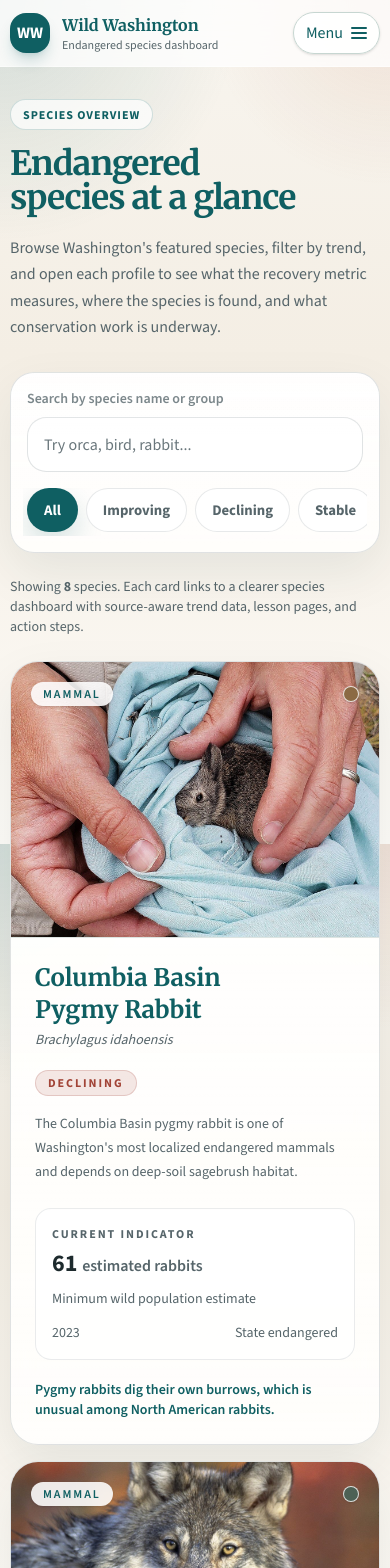
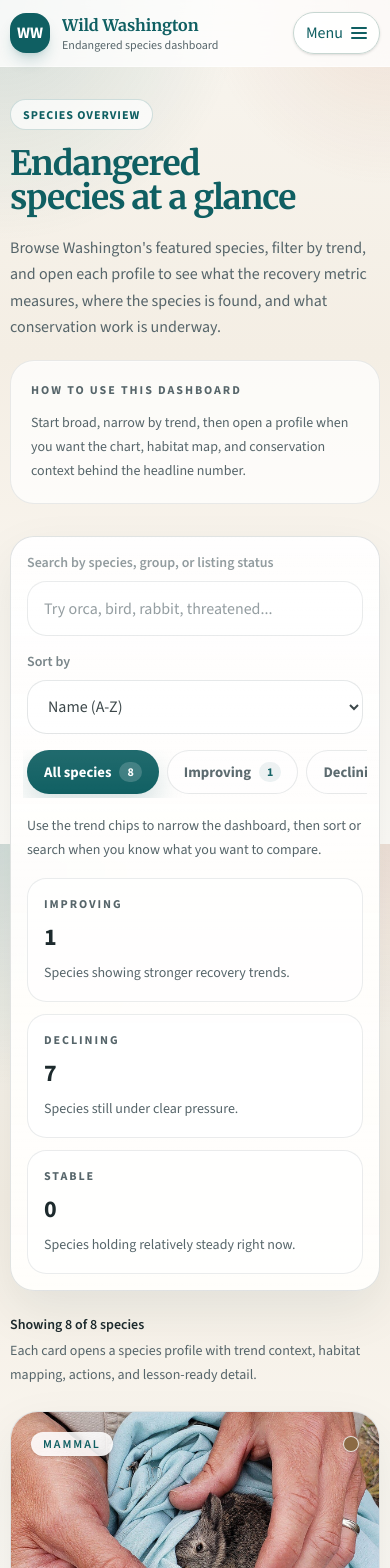
Before and after one commit to sabinMas/Wild-Washington, a Next.js app: page /dashboard in a window 390 px wide. Shown: the top 1568 px of the page. Built offline with nearby package versions, Linux system fonts and the light colour scheme.

Commit message:
Upgrade dashboard browsing experience

```diff
--- a/app/dashboard/page.tsx
+++ b/app/dashboard/page.tsx
@@ -10,6 +10,7 @@ export default function DashboardPage() {
 
   return (
     <div className="shell py-8 sm:py-12">
+      <div className="grid gap-5 lg:grid-cols-[minmax(0,1.2fr)_minmax(18rem,0.8fr)] lg:items-end">
         <div className="max-w-3xl">
           <p className="section-kicker">Species overview</p>
           <h1 className="hero-title mt-4 font-bold text-ocean">Endangered species at a glance</h1>
@@ -20,6 +21,15 @@ export default function DashboardPage() {
           </p>
         </div>
 
+        <div className="panel-soft rounded-[1.5rem] p-5">
+          <p className="eyebrow">How to use this dashboard</p>
+          <p className="mt-3 text-sm leading-6 text-muted">
+            Start broad, narrow by trend, then open a profile when you want the chart,
+            habitat map, and conservation context behind the headline number.
+          </p>
+        </div>
+      </div>
+
       <div className="mt-8 sm:mt-10">
         <SpeciesExplorer species={species} />
       </div>
--- a/app/page.tsx
+++ b/app/page.tsx
@@ -16,12 +16,12 @@ export default function HomePage() {
           <div className="grid gap-8 lg:grid-cols-[1.15fr_0.85fr] lg:items-start lg:gap-10">
             <div>
               <p className="section-kicker">Washington State endangered species dashboard</p>
-              <h1 className="hero-title mt-5 max-w-4xl font-bold text-ocean">
-                See how Washington&apos;s endangered wildlife is changing, and what recovery actually looks like.
+              <h1 className="hero-title mt-5 max-w-3xl font-bold text-ocean">
+                See how Washington&apos;s endangered wildlife is changing.
               </h1>
               <p className="lede mt-5 sm:mt-6">
                 Wild Washington helps learners, educators, and curious residents understand
-                how each species is doing, what its recovery metric actually measures,
+                how each species is doing, what recovery actually looks like, what its recovery metric actually measures,
                 and where conservation work is happening across the state.
               </p>
               <div className="mt-6 grid gap-3 text-sm leading-6 text-muted sm:grid-cols-3">
--- a/components/species/SpeciesCard.tsx
+++ b/components/species/SpeciesCard.tsx
@@ -5,6 +5,8 @@ import { formatNumber } from "@/lib/utils";
 import { type SpeciesRecord } from "@/types/species";
 
 export function SpeciesCard({ species }: { species: SpeciesRecord }) {
+  const habitatPreview = species.range.habitats.slice(0, 2).join(", ");
+
   return (
     <Link
       href={`/species/${species.slug}`}
@@ -31,7 +33,7 @@ export function SpeciesCard({ species }: { species: SpeciesRecord }) {
       </div>
 
       <div className="flex flex-1 flex-col p-6">
-        <div className="mb-5 flex items-start justify-between gap-3">
+        <div className="mb-4 flex items-start justify-between gap-3">
           <div>
             <h3 className="display-type text-2xl font-bold text-ocean">
               {species.commonName}
@@ -40,13 +42,16 @@ export function SpeciesCard({ species }: { species: SpeciesRecord }) {
           </div>
         </div>
 
-        <div className="mb-4">
+        <div className="mb-4 flex flex-wrap items-center gap-2">
           <StatusBadge trend={species.trend} />
+          <span className="rounded-full bg-sand/80 px-3 py-1 text-xs font-semibold uppercase tracking-[0.12em] text-muted">
+            {species.listingStatus}
+          </span>
         </div>
 
         <p className="text-sm leading-6 text-muted">{species.heroSummary}</p>
 
-        <div className="panel-soft mt-6 grid gap-3 rounded-2xl p-4">
+        <div className="panel-soft mt-5 grid gap-3 rounded-2xl p-4">
           <div>
             <p className="eyebrow">
               Current indicator
@@ -59,13 +64,26 @@ export function SpeciesCard({ species }: { species: SpeciesRecord }) {
               {species.populationMetric.label}
             </p>
           </div>
-          <div className="flex items-center justify-between text-sm text-muted">
-            <span>{species.currentPopulation.year}</span>
-            <span>{species.listingStatus}</span>
+          <div className="grid gap-3 border-t border-border/60 pt-3 sm:grid-cols-2">
+            <div>
+              <p className="eyebrow">Latest year</p>
+              <p className="mt-1 text-sm font-semibold text-ink">{species.currentPopulation.year}</p>
+            </div>
+            <div>
+              <p className="eyebrow">Key habitat</p>
+              <p className="mt-1 text-sm font-semibold text-ink">{habitatPreview}</p>
+            </div>
           </div>
         </div>
 
-        <p className="mt-5 text-sm font-semibold text-ocean">{species.quickFact}</p>
+        <div className="mt-5 rounded-[1.15rem] bg-ocean/[0.07] px-4 py-3">
+          <p className="text-sm font-semibold text-ocean">{species.quickFact}</p>
+        </div>
+
+        <div className="mt-5 flex items-center justify-between text-sm font-semibold text-ocean">
+          <span>Open species profile</span>
+          <span aria-hidden="true">→</span>
+        </div>
       </div>
     </Link>
   );
--- a/components/species/SpeciesExplorer.tsx
+++ b/components/species/SpeciesExplorer.tsx
@@ -2,72 +2,234 @@
 
 import { useMemo, useState } from "react";
 import { SpeciesCard } from "@/components/species/SpeciesCard";
-import { type SpeciesRecord } from "@/types/species";
+import { cn } from "@/lib/utils";
+import { type SpeciesRecord, type TrendDirection } from "@/types/species";
 
-const trendFilters = ["all", "improving", "declining", "stable"] as const;
+const trendFilters = [
+  {
+    value: "all",
+    label: "All species",
+    description: "See the full dashboard collection.",
+  },
+  {
+    value: "improving",
+    label: "Improving",
+    description: "Species showing stronger recovery trends.",
+  },
+  {
+    value: "declining",
+    label: "Declining",
+    description: "Species still under clear pressure.",
+  },
+  {
+    value: "stable",
+    label: "Stable",
+    description: "Species holding relatively steady right now.",
+  },
+] as const;
+
+const sortOptions = [
+  { value: "name", label: "Name (A-Z)" },
+  { value: "trend", label: "Trend status" },
+  { value: "group", label: "Species group" },
+] as const;
+
+const trendPriority: Record<TrendDirection, number> = {
+  improving: 0,
+  stable: 1,
+  declining: 2,
+};
+
+function resetControls(
+  setQuery: (value: string) => void,
+  setTrend: (value: (typeof trendFilters)[number]["value"]) => void,
+  setSortBy: (value: (typeof sortOptions)[number]["value"]) => void,
+) {
+  setQuery("");
+  setTrend("all");
+  setSortBy("name");
+}
 
 export function SpeciesExplorer({ species }: { species: SpeciesRecord[] }) {
   const [query, setQuery] = useState("");
-  const [trend, setTrend] = useState<(typeof trendFilters)[number]>("all");
+  const [trend, setTrend] = useState<(typeof trendFilters)[number]["value"]>("all");
+  const [sortBy, setSortBy] = useState<(typeof sortOptions)[number]["value"]>("name");
+
+  const counts = useMemo(() => {
+    return {
+      all: species.length,
+      improving: species.filter((record) => record.trend === "improving").length,
+      declining: species.filter((record) => record.trend === "declining").length,
+      stable: species.filter((record) => record.trend === "stable").length,
+    };
+  }, [species]);
 
   const filtered = useMemo(() => {
     const lower = query.trim().toLowerCase();
 
-    return species.filter((record) => {
+    return species
+      .filter((record) => {
         const matchesTrend = trend === "all" ? true : record.trend === trend;
         const matchesQuery =
           lower.length === 0 ||
           record.commonName.toLowerCase().includes(lower) ||
           record.speciesGroup.toLowerCase().includes(lower) ||
-        record.shortLabel.toLowerCase().includes(lower);
+          record.shortLabel.toLowerCase().includes(lower) ||
+          record.listingStatus.toLowerCase().includes(lower);
 
         return matchesTrend && matchesQuery;
+      })
+      .sort((a, b) => {
+        if (sortBy === "trend") {
+          return (
+            trendPriority[a.trend] - trendPriority[b.trend] ||
+            a.commonName.localeCompare(b.commonName)
+          );
+        }
+
+        if (sortBy === "group") {
+          return (
+            a.speciesGroup.localeCompare(b.speciesGroup) ||
+            a.commonName.localeCompare(b.commonName)
+          );
+        }
+
+        return a.commonName.localeCompare(b.commonName);
       });
-  }, [query, species, trend]);
+  }, [query, sortBy, species, trend]);
+
+  const hasActiveControls = query.trim().length > 0 || trend !== "all" || sortBy !== "name";
+  const helperText =
+    trend === "all"
+      ? "Use the trend chips to narrow the dashboard, then sort or search when you know what you want to compare."
+      : `Filtered to ${trend} species so you can browse that recovery pattern more quickly.`;
 
   return (
     <div className="space-y-6 sm:space-y-8">
-      <div className="panel rounded-[1.5rem] p-4 sm:rounded-[1.75rem] sm:p-5">
-        <div className="grid gap-4 md:grid-cols-[1fr_auto] md:items-center">
+      <div className="panel rounded-[1.5rem] p-4 sm:rounded-[1.75rem] sm:p-5 lg:p-6">
+        <div className="grid gap-4 lg:grid-cols-[minmax(0,1.35fr)_minmax(18rem,0.95fr)]">
+          <div className="grid gap-4">
+            <div className="grid gap-4 md:grid-cols-[minmax(0,1fr)_14rem]">
               <label className="grid gap-2">
-            <span className="text-sm font-semibold text-muted">Search by species name or group</span>
+                <span className="text-sm font-semibold text-muted">Search by species, group, or listing status</span>
                 <input
                   value={query}
                   onChange={(event) => setQuery(event.target.value)}
-              placeholder="Try orca, bird, rabbit..."
+                  placeholder="Try orca, bird, rabbit, threatened..."
                   className="input-field"
                 />
               </label>
 
+              <label className="grid gap-2">
+                <span className="text-sm font-semibold text-muted">Sort by</span>
+                <select
+                  value={sortBy}
+                  onChange={(event) =>
+                    setSortBy(event.target.value as (typeof sortOptions)[number]["value"])
+                  }
+                  className="input-field"
+                >
+                  {sortOptions.map((option) => (
+                    <option key={option.value} value={option.value}>
+                      {option.label}
+                    </option>
+                  ))}
+                </select>
+              </label>
+            </div>
+
             <div className="-mx-1 flex gap-2 overflow-x-auto px-1 pb-1 md:mx-0 md:flex-wrap md:overflow-visible md:px-0">
               {trendFilters.map((option) => {
-              const active = trend === option;
+                const active = trend === option.value;
                 return (
                   <button
-                  key={option}
+                    key={option.value}
                     type="button"
-                  onClick={() => setTrend(option)}
+                    onClick={() => setTrend(option.value)}
                     data-active={active}
-                  className="filter-chip shrink-0 capitalize"
+                    className="filter-chip shrink-0"
                   >
-                  {option}
+                    {option.label}
+                    <span
+                      className={cn(
+                        "ml-2 rounded-full px-2 py-0.5 text-xs font-bold",
+                        active ? "bg-white/18 text-white" : "bg-ocean/8 text-ocean",
+                      )}
+                    >
+                      {counts[option.value]}
+                    </span>
                   </button>
                 );
               })}
             </div>
+
+            <p className="text-sm leading-6 text-muted">{helperText}</p>
+          </div>
+
+          <div className="grid gap-3 sm:grid-cols-3 lg:grid-cols-1">
+            {trendFilters.slice(1).map((option) => (
+              <button
+                key={option.value}
+                type="button"
+                onClick={() => setTrend(option.value)}
+                className={cn(
+                  "panel-soft rounded-[1.2rem] p-4 text-left transition",
+                  trend === option.value && "ring-2 ring-[var(--ring-strong)]",
+                )}
+              >
+                <p className="eyebrow">{option.label}</p>
+                <p className="mt-2 text-2xl font-bold text-ink">{counts[option.value]}</p>
+                <p className="mt-2 text-sm leading-6 text-muted">{option.description}</p>
+              </button>
+            ))}
+          </div>
         </div>
       </div>
 
-      <p className="text-sm text-muted">
-        Showing <strong>{filtered.length}</strong> species. Each card links to a clearer
-        species dashboard with source-aware trend data, lesson pages, and action steps.
+      <div className="flex flex-col gap-3 md:flex-row md:items-center md:justify-between">
+        <div>
+          <p className="text-sm font-semibold text-ink">
+            Showing {filtered.length} of {species.length} species
           </p>
+          <p className="mt-1 text-sm leading-6 text-muted">
+            Each card opens a species profile with trend context, habitat mapping, actions, and lesson-ready detail.
+          </p>
+        </div>
+        {hasActiveControls ? (
+          <button
+            type="button"
+            onClick={() => resetControls(setQuery, setTrend, setSortBy)}
+            className="button-secondary"
+          >
+            Reset dashboard controls
+          </button>
+        ) : null}
+      </div>
 
+      {filtered.length === 0 ? (
+        <div className="panel rounded-[1.5rem] p-6 text-center sm:p-8">
+          <p className="eyebrow">No matching species</p>
+          <h2 className="section-title mt-3 text-ocean">Try a broader search or reset the current filters</h2>
+          <p className="mx-auto mt-4 max-w-2xl text-sm leading-6 text-muted">
+            Search works across common names, species groups, and listing status. If you are not finding a match, clear the current trend filter or start with the full list.
+          </p>
+          <div className="mt-6 flex justify-center">
+            <button
+              type="button"
+              onClick={() => resetControls(setQuery, setTrend, setSortBy)}
+              className="button-primary"
+            >
+              Show all species
+            </button>
+          </div>
+        </div>
+      ) : (
         <div className="grid gap-4 sm:gap-6 md:grid-cols-2 xl:grid-cols-3">
           {filtered.map((record) => (
             <SpeciesCard key={record.slug} species={record} />
           ))}
         </div>
+      )}
     </div>
   );
 }
```
Lines whose indentation alone changed are shown as unchanged.
